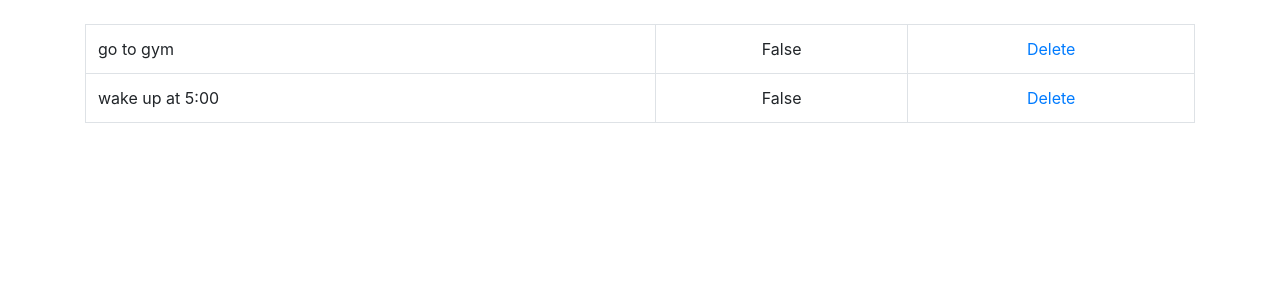
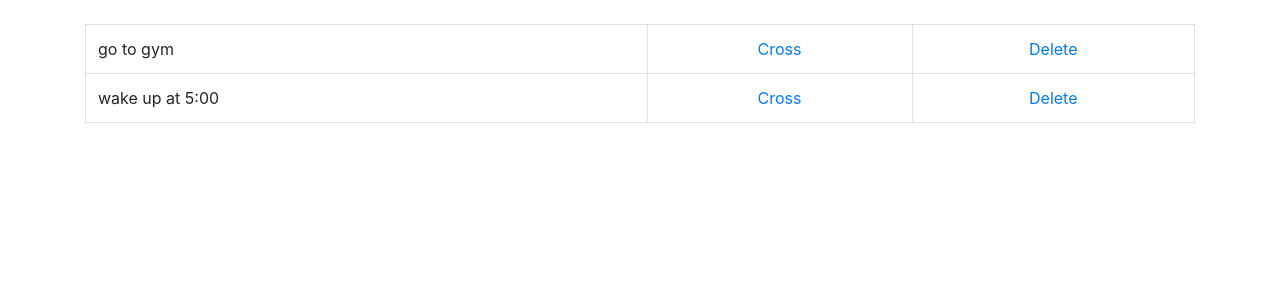
Before and after one commit to ayushkr07/todo_list_app, a Django app: page / in a window 1280 px wide. Shown: the part 56-356 px from the top of the page. Run offline with Django 3.2, Linux system fonts and the light colour scheme; data comes from the database, SQL or seed files in the repository; both versions use the stored data as it was after the commit; some libraries are stand-ins or nearby versions.

Commit message:
Added own css file

```diff
--- /dev/null
+++ b/todo_list/static/css/todo_list.css
@@ -0,0 +1,4 @@
+.striker
+{
+text-decoration:line-through;
+}
--- a/todo_list/templates/todo_list/base.html
+++ b/todo_list/templates/todo_list/base.html
@@ -1,3 +1,4 @@
+{% load staticfiles %}
 <!doctype html>
 <html lang="en">
   <head>
@@ -7,7 +8,7 @@
 
     <!-- Bootstrap CSS -->
     <link rel="stylesheet" href="https://stackpath.bootstrapcdn.com/bootstrap/4.3.1/css/bootstrap.min.css" integrity="sha384-ggOyR0iXCbMQv3Xipma34MD+dH/1fQ784/j6cY/iJTQUOhcWr7x9JvoRxT2MZw1T" crossorigin="anonymous">
-
+      <link rel="stylesheet" href="{% static 'css/todo_list.css' %}">
     <title>Hello, world!</title>
   </head>
   <body>
--- a/todo_list/templates/todo_list/home.html
+++ b/todo_list/templates/todo_list/home.html
@@ -15,11 +15,19 @@
     {% if all_items %}
         <table class="table table-bordered">
         {% for things in all_items %}
-            <tr>
-            <td>{{ things.item }}</td>
-            <td><center>{{things.completed}}</center></td>
-                <td><center><a href="{% url 'delete' things.id %}">Delete</a></center></td>
-            </tr>
+            {% if things.completed %}
+                <tr>
+                    <td class="striker">{{ things.item }}</td>
+                    <td><center><a href="{% url 'un_cross' things.id %}">UnCross</a></center></td>
+                    <td><center><a href="{% url 'delete' things.id %}">Delete</a></center></td>
+                </tr>
+            {% else %}
+                <tr>
+                    <td>{{ things.item }}</td>
+                    <td><center><a href="{% url 'cross' things.id %}">Cross</a></center></td>
+                    <td><center><a href="{% url 'delete' things.id %}">Delete</a></center></td>
+                </tr>
+            {% endif %}
         {% endfor %}
         </table>
 
--- a/todo_list/urls.py
+++ b/todo_list/urls.py
@@ -4,4 +4,6 @@ from . import views
 urlpatterns = [
     path('',views.home,name='home'),
     path('delete/<list_id>',views.delete,name="delete"),
+    path('cross/<list_id>',views.cross,name="cross"),
+    path('un_cross/<list_id>',views.un_cross,name="un_cross"),
 ]
--- a/todo_list/views.py
+++ b/todo_list/views.py
@@ -22,3 +22,15 @@ def delete(request,list_id):
     item.delete()
     messages.success(request,('Item deleted!'))
     return redirect('home')
+
+def cross(request,list_id):
+    item=List.objects.get(pk=list_id)
+    item.completed=True
+    item.save()
+    return redirect('home')
+
+def un_cross(request,list_id):
+    item=List.objects.get(pk=list_id)
+    item.completed=False
+    item.save()
+    return redirect('home')
```
Also changed, not shown: db.sqlite3.
